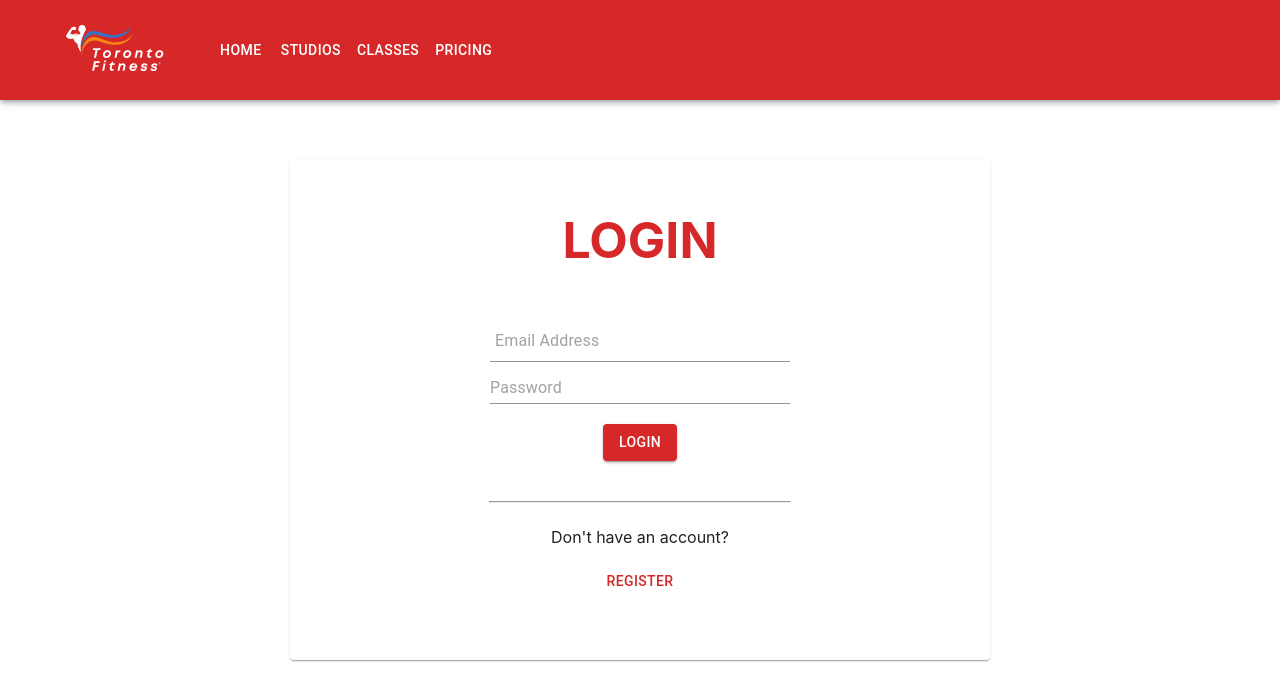
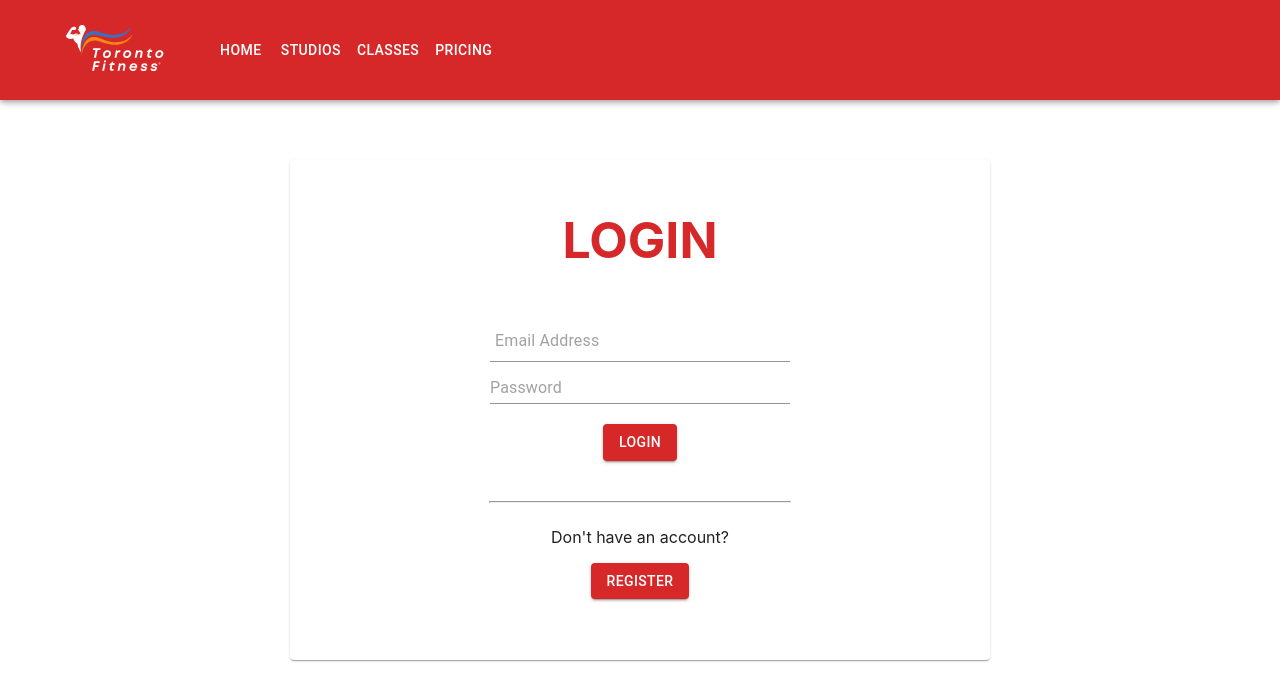
Before and after one commit to kenneth-miura/csc309-pf, a React (Create React App) app in the folder PF/frontend/: page /login in a window 1280 px wide. Shown: the top 700 px of the page. Built offline with nearby package versions, Linux system fonts and the light colour scheme.

Commit message:
Link login page and register page

```diff
--- a/PF/frontend/src/components/LoginCard.jsx
+++ b/PF/frontend/src/components/LoginCard.jsx
@@ -1,6 +1,7 @@
 import * as React from "react";
 import { Tab, Card, Box, Button, FormControl, Input } from "@mui/material";
 import Navbar from "./Navbar";
+import { NavLink } from "react-router-dom";
 
 
 function LoginCard(props) {
@@ -67,9 +68,16 @@ function LoginCard(props) {
             justifyContent: "center",
           }}
         >
-          <Button variant="primary" style={{ color: "#d62828" }}>
-            Register
-          </Button>
+          <Button variant="contained" style={{ backgroundColor: "#d62828" }}>
+            <NavLink
+              to={`/register`}
+              style={{ color: "white", textDecoration: "none" }}
+            >
+              Register
+            </NavLink>
+
+            </Button>
+
         </div>
       </Card>
     </div>
```
